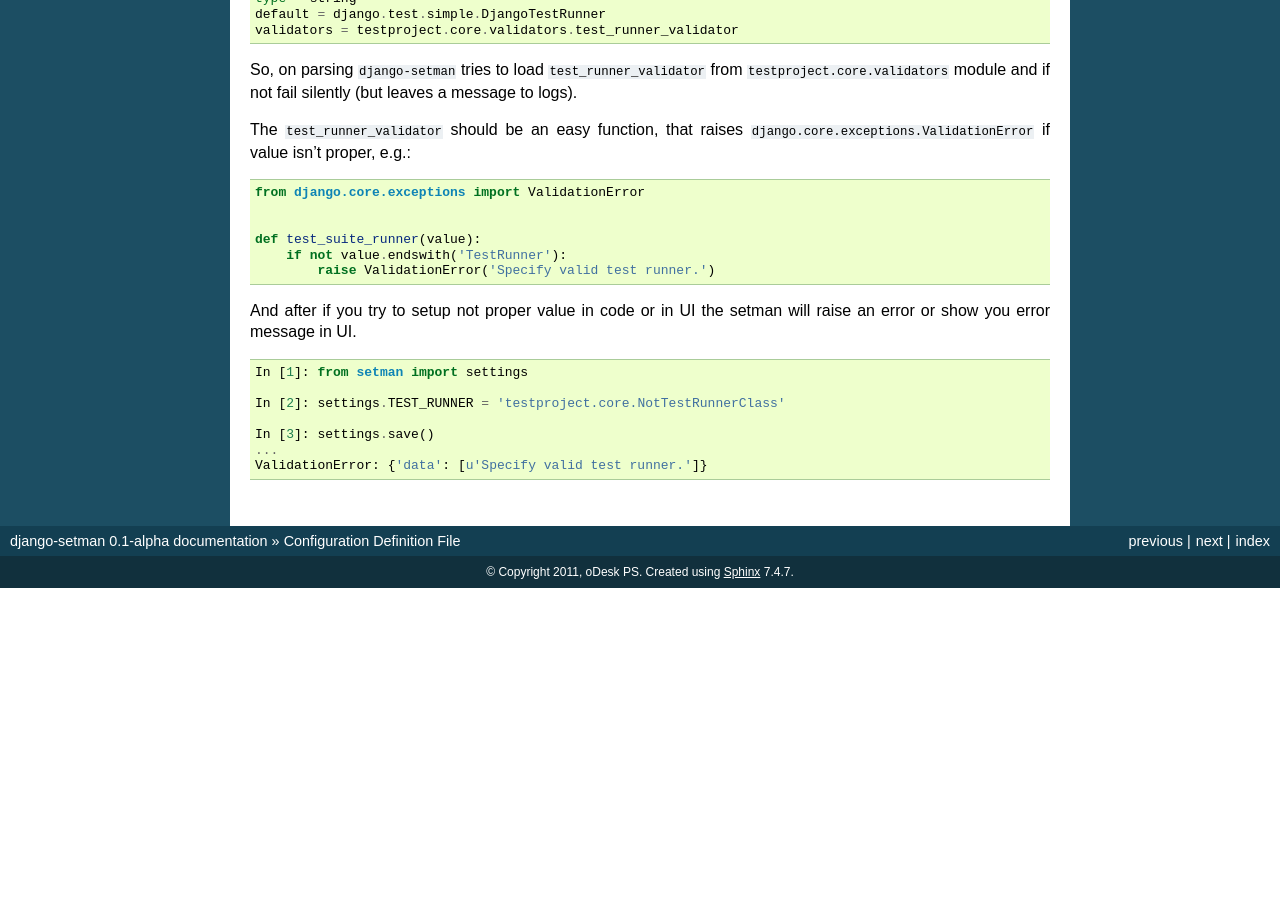
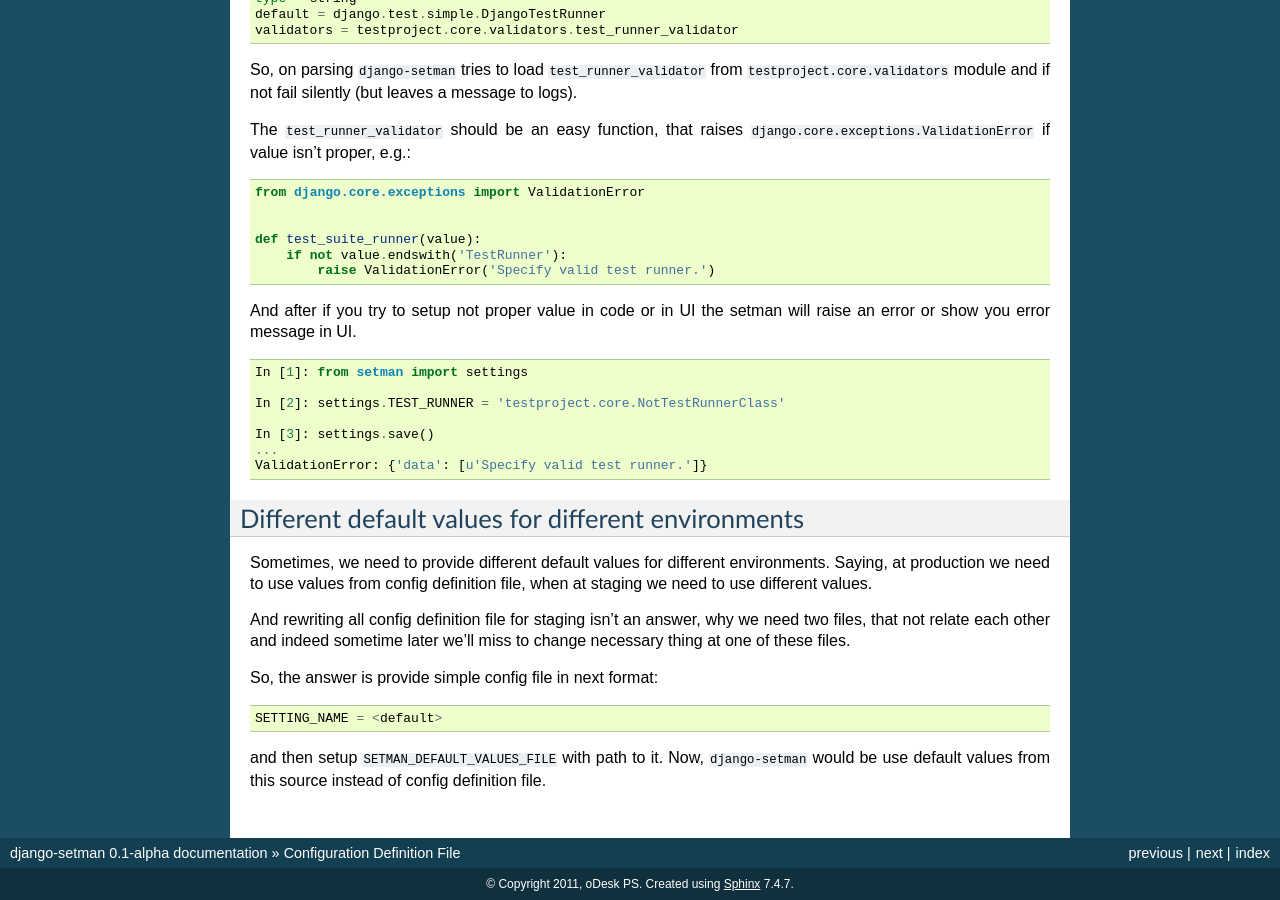
Before and after one commit to playpauseandstop/setman, a Sphinx documentation site: the page built from docs/config.rst, in a window 1280 px wide and 900 px high, scrolled down 3539 px. Built offline with Sphinx 7.4.7, drawn with Linux system fonts in a browser that asks for light colours; before the commit the page ends 4127 px from its top, so only the background shows below that; some of the changed text lies outside the part shown.

Commit message:
Feature #4799: Provide documentation and tests for further support of different default values for different environments.

```diff
--- a/docs/config.rst
+++ b/docs/config.rst
@@ -234,3 +234,22 @@ will raise an error or show you error message in UI.
     In [3]: settings.save()
     ...
     ValidationError: {'data': [u'Specify valid test runner.']}
+
+Different default values for different environments
+===================================================
+
+Sometimes, we need to provide different default values for different
+environments. Saying, at production we need to use values from config
+definition file, when at staging we need to use different values.
+
+And rewriting all config definition file for staging isn't an answer, why we
+need two files, that not relate each other and indeed sometime later we'll
+miss to change necessary thing at one of these files.
+
+So, the answer is provide simple config file in next format::
+
+    SETTING_NAME = <default>
+
+and then setup ``SETMAN_DEFAULT_VALUES_FILE`` with path to it. Now,
+``django-setman`` would be use default values from this source instead of
+config definition file.
```
Also changed, not shown: docs/settings.rst (+9 -0 lines), 2 other files.
